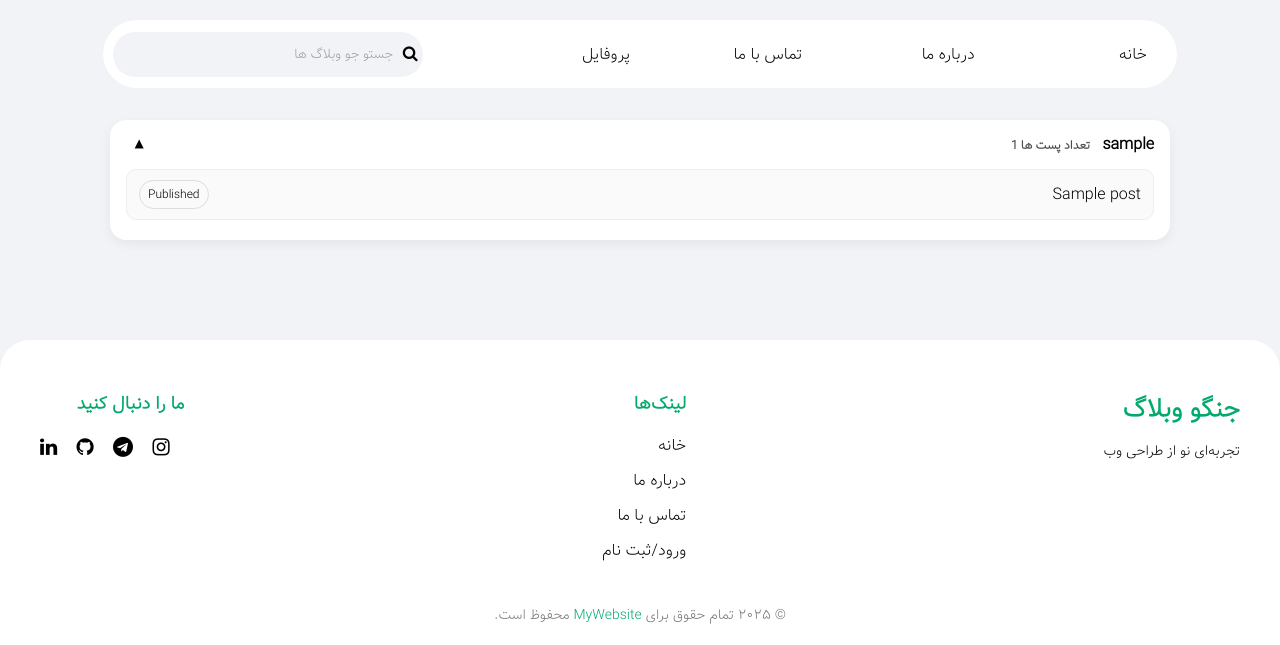
After one commit to mr-dargi/djangoblog, a Django app: page /accounts/adminPage/ in a window 1280 px wide, after a click that opens the changed part. The commit adds this page. Shown: the top 645 px of the page. Run offline with Django 5.2, Linux system fonts and the light colour scheme; a user stored in the database is signed in; tables that the repository leaves empty hold one stand-in row (values such as "Sample post").

Commit message:
feat(adminPage): add admin page view and with template, url and css style

```diff
--- a/accounts/urls.py
+++ b/accounts/urls.py
@@ -15,4 +15,5 @@ urlpatterns = [
     path("createPost/", views.create_post, name="create_post"),
     path("post/delete/<int:pk>/", views.delete_post, name="delete_post"),
     path("post/edit/<int:pk>/", views.edit_post, name="edit_post"),
+    path("adminPage/", views.admin_page, name="admin_page"),
 ]
--- a/accounts/views.py
+++ b/accounts/views.py
@@ -1,4 +1,4 @@
-from django.shortcuts import render, redirect
+from django.shortcuts import render, redirect, get_object_or_404
 from django.contrib.auth import authenticate, login, logout
 from .models import User
 from .forms import UserLoginForm, UserRegistrationForm, PostForm
@@ -8,6 +8,7 @@ from django.urls import reverse_lazy
 from blogs.models import Post
 from django.contrib.auth.decorators import login_required
 from .decorators import role_required
+from django.db.models import Prefetch
 
 
 def login_view(request):
@@ -145,3 +146,18 @@ def edit_post(request, pk):
         form = PostForm(instance=post)
 
     return render(request, "accounts/create_update_post.html", {"form":form})
+
+
+@login_required(login_url="/accounts/login/")
+@role_required(["superuser", "admin"])
+def admin_page(request):
+    post_qs = Post.objects.only("id", "title", "status", "author_id").order_by("-created_at")
+    authors = (
+        User.objects
+        .filter(post__isnull=False)
+        .distinct()
+        .prefetch_related(Prefetch("post_set", queryset=post_qs))
+        .order_by("user_name")
+    )
+
+    return render(request, "accounts/adminPage.html", { "authors": authors })
--- a/static/css/styles.css
+++ b/static/css/styles.css
@@ -930,6 +930,90 @@ button {
   cursor: not-allowed;
 }
 
+.adminPage-author-List {
+    background: #fff;
+    border-radius: 16px;
+    padding: 12px 16px;
+    margin: 12px;
+    box-shadow: 0 4px 12px rgba(0,0,0,0.06);
+}
+
+details {
+    border-radius: 12px;
+}
+
+summary {
+    list-style: none;
+    cursor: pointer;
+    font-weight: 600;
+    display: flex;
+    align-items: center;
+    justify-content: space-between;
+}
+
+summary::-webkit-details-marker {
+    display: none;
+}
+
+.chev {
+    transition: transform .2s ease;
+    margin-left: 8px;
+}
+
+details[open] .chev {
+    transform: rotate(-90deg);
+}
+
+.meta {
+    font-size: 12px;
+    opacity: .7;
+    margin-right: 8px;
+}
+
+.adminPage-author-postList {
+    margin: 12px 0 0 0;
+    padding: 0;
+}
+
+.adminPage-post-row {
+    display: grid;
+    grid-template-columns: 1fr auto;
+    gap: 12px;
+    align-items: center;
+    background: #fafafa;
+    border: 1px solid #eee;
+    padding: 10px 12px;
+    border-radius: 10px;
+    margin-bottom: 8px;
+}
+
+.adminPage-post-row a {
+    text-decoration: none;
+    font-weight: 500;
+}
+
+.status {
+    font-size: 12px;
+    padding: 4px 8px;
+    border-radius: 999px;
+    border: 1px solid #ddd;
+}
+
+.status.pending {
+    background: #fffbe6;
+    border-color: #ffe58f;
+}
+
+.status.accepted {
+    background: #f6ffed;
+    border-color: #b7eb8f;
+}
+
+.status.rejected {
+    background: #fff1f0;
+    border-color: #ffa39e;
+}
+
 
 @media only screen and (min-width:540px) {
     .card-image {
--- a/static/js/main.js
+++ b/static/js/main.js
@@ -10,3 +10,19 @@ window.addEventListener('scroll', function() {
     header.classList.remove('scrolled');
   }
 });
+
+
+const acc = document.getElementsByClassName("accordion");
+let i;
+
+for (i = 0; i < acc.length; i++) {
+  acc[i].addEventListener("click", function() {
+    this.classList.toggle("active");
+    const panel = this.nextElementSibling;
+    if (panel.style.maxHeight) {
+      panel.style.maxHeight = null;
+    } else {
+      panel.style.maxHeight = panel.scrollHeight + "px";
+    }
+  });
+}
--- /dev/null
+++ b/templates/accounts/adminPage.html
@@ -0,0 +1,34 @@
+{% extends "../base.html" %}
+
+
+{% block content %}
+    <div class="container">
+        {% include "../blogs/partials/navbar.html" %}
+        {% for author in authors %}
+    <div class="adminPage-author-List">
+      <details>
+        <summary>
+          <span>
+            {{ author.user_name }}
+            <span class="meta">تعداد پست ها {{ author.post_set.count }}</span>
+          </span>
+          <span class="chev">▸</span>
+        </summary>
+
+        <ul class="adminPage-author-postList">
+          {% for post in author.post_set.all %}
+            <li class="adminPage-post-row">
+              <a href="#">{{ post.title }}</a>
+              <span class="status {{ post.status }}">{{ post.get_status_display }}</span>
+            </li>
+          {% empty %}
+            <li>این نویسنده پستی ندارد.</li>
+          {% endfor %}
+        </ul>
+      </details>
+    </div>
+  {% endfor %}
+
+    </div>
+    {% include "../blogs/partials/footer.html" %}
+{% endblock content %}
```
